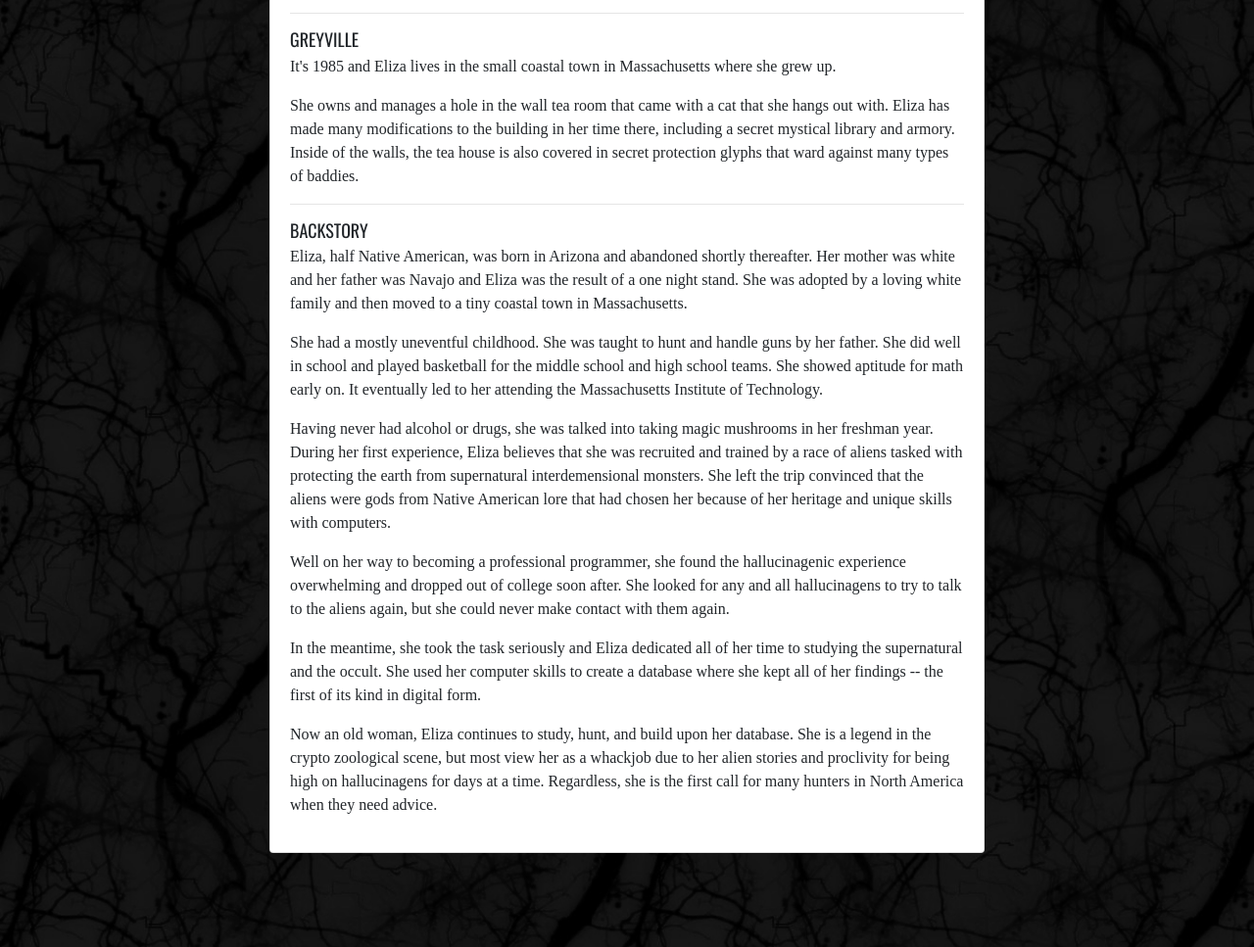
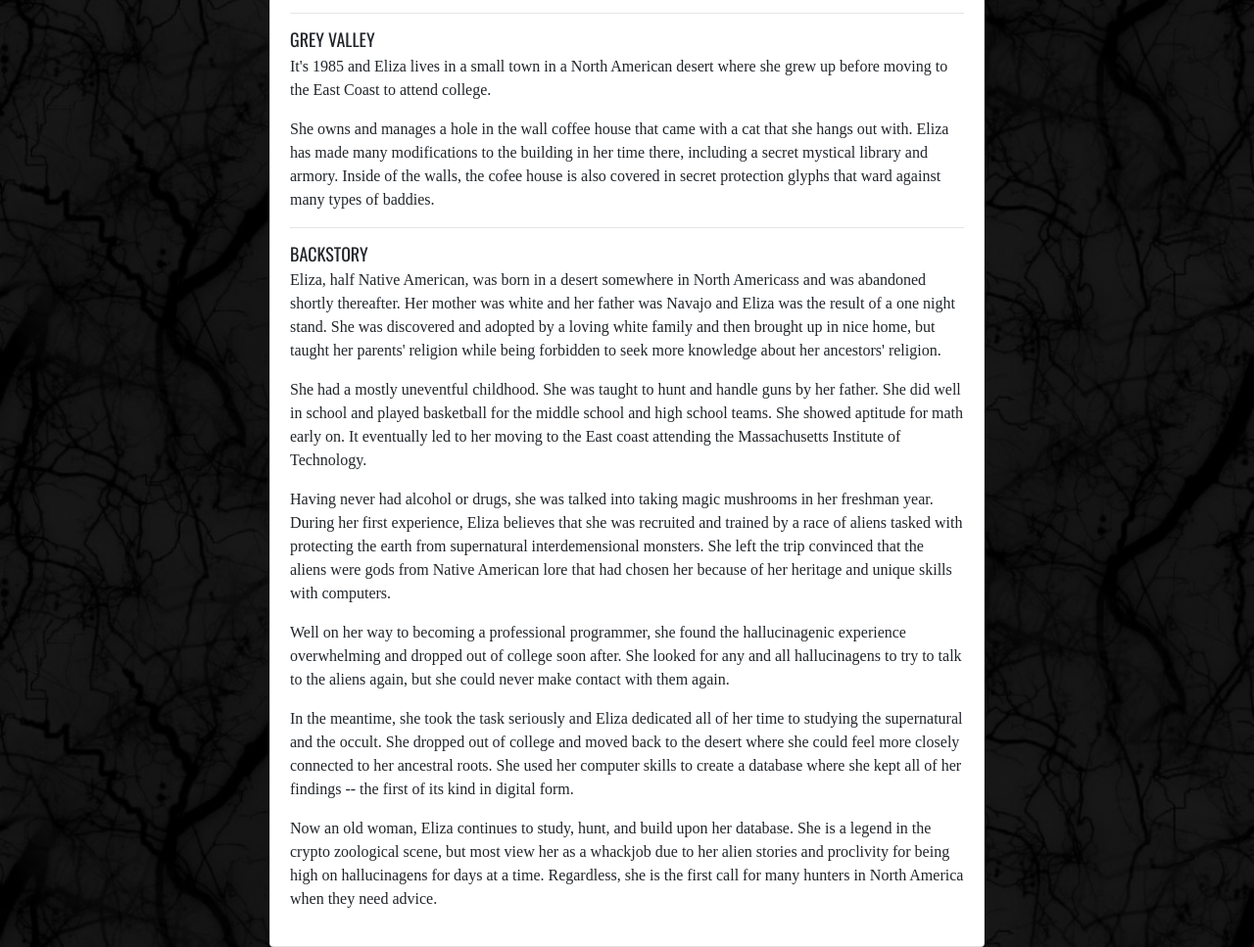
Before and after one commit to jstilwell/motw-quickref, a plain HTML site: page characters.html in a window 1280 px wide. Shown: the part 1085-2052 px from the top of the page at 98% size. Drawn offline with nearby package versions, Linux system fonts and the light colour scheme; a web font is replaced by a local one.

Commit message:
Making alterations to Eliza's story

```diff
--- a/characters.html
+++ b/characters.html
@@ -58,25 +58,28 @@
                                         <strong>Jewelry:</strong> Bead necklace, lots of bracelets.
                                     </p>
                                     <hr>
-                                    <h6>GREYVILLE</h6>
-                                    <p>It's 1985 and Eliza lives in the small coastal town in Massachusetts where she
-                                        grew up.</p>
-                                    <p>She owns and manages a hole in the wall tea room that came with a cat that she
+                                    <h6>GREY VALLEY</h6>
+                                    <p>It's 1985 and Eliza lives in a small town in a North American desert where she
+                                        grew up before moving to the East Coast to attend college.</p>
+                                    <p>She owns and manages a hole in the wall coffee house that came with a cat that
+                                        she
                                         hangs out with. Eliza has made many modifications to the building in her time
                                         there,
-                                        including a secret mystical library and armory. Inside of the walls, the tea
-                                        house is also covered in secret protection
+                                        including a secret mystical library and armory. Inside of the walls, the cofee
+                                        house
+                                        is also covered in secret protection
                                         glyphs that ward against many types of baddies.</p>
                                     <hr>
                                     <h6>BACKSTORY</h6>
                                     <p>
-                                        Eliza, half Native American, was born in Arizona and abandoned shortly
+                                        Eliza, half Native American, was born in a desert somewhere in North Americass
+                                        and was abandoned shortly
                                         thereafter.
                                         Her mother was white and her father was Navajo and Eliza was the result of a
                                         one
-                                        night stand. She was adopted by a loving white family and then moved to a
-                                        tiny
-                                        coastal town in Massachusetts.
+                                        night stand. She was discovered and adopted by a loving white family and then
+                                        brought up in nice home, but taught her parents' religion while being forbidden
+                                        to seek more knowledge about her ancestors' religion.
                                     </p>
 
                                     <p>
@@ -88,7 +91,7 @@
                                         high
                                         school teams. She showed aptitude for math early on. It eventually led to
                                         her
-                                        attending the Massachusetts Institute of Technology.
+                                        moving to the East coast attending the Massachusetts Institute of Technology.
                                     </p>
 
                                     <p>
@@ -122,6 +125,9 @@
                                         In the meantime, she took the task seriously and
                                         Eliza
                                         dedicated all of her time to studying the supernatural and the occult. She
+                                        dropped out of college and moved
+                                        back to the desert where she could feel more closely connected to her ancestral
+                                        roots. She
                                         used
                                         her
                                         computer skills to create a database where she kept all of her findings --
```
Also changed, not shown: 1 other file.
